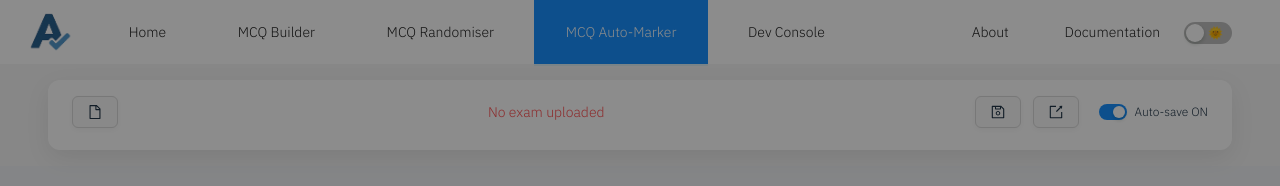
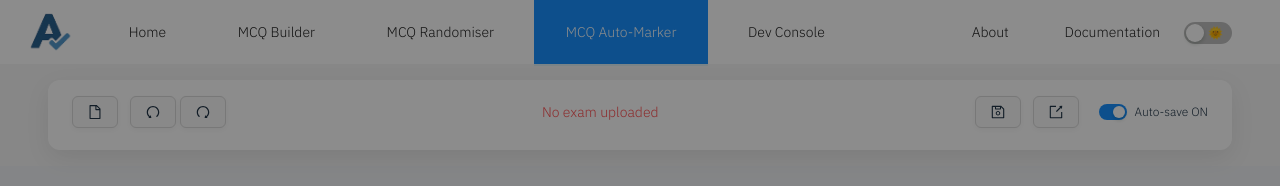
Before and after one commit to uoa-compsci399-2025-s1/capstone-project-2025-s1-team-11, a React (Vite) app in the folder client/: page /marker in a window 1280 px wide. Shown: the top 186 px of the page. Built offline with nearby package versions, Linux system fonts and the light colour scheme.

Commit message:
feat: Implement undo/redo functionality with keyboard shortcuts and UI improvements

```diff
--- a/client/package.json
+++ b/client/package.json
@@ -37,7 +37,7 @@
     "@tiptap/starter-kit": "^2.11.7",
     "antd": "^5.24.9",
     "docx": "^9.5.0",
-    "docxtemplater": "^3.61.2",
+    "docxtemplater": "^3.62.2",
     "docxtemplater-image-module-free": "^1.1.1",
     "exceljs": "^4.4.0",
     "fast-xml-parser": "^5.2.2",
@@ -46,7 +46,7 @@
     "jszip": "^3.10.1",
     "mammoth": "^1.9.0",
     "mathjax": "^3.2.2",
-    "pizzip": "^3.1.8",
+    "pizzip": "^3.2.0",
     "quill": "^2.0.3",
     "react": "^19.0.0",
     "react-dom": "^19.0.0",
--- a/client/src/components/StaticContextBar.jsx
+++ b/client/src/components/StaticContextBar.jsx
@@ -1,12 +1,14 @@
 import React, { useState, useRef, useEffect } from 'react';
 import { Dropdown, Button, Typography, Tag, Tooltip, Alert, Divider, Switch, Spin, message as antdMessage, Modal } from 'antd';
 import { App as AntApp } from 'antd';
-import { FileOutlined, ExportOutlined, SaveOutlined } from '@ant-design/icons';
+import { FileOutlined, ExportOutlined, SaveOutlined, UndoOutlined, RedoOutlined } from '@ant-design/icons';
 import { updateExamField } from "../store/exam/examSlice";
 import { setExamVersions } from "../store/exam/examSlice";
 import { useDispatch, useSelector } from "react-redux";
 import { useFileSystem } from "../hooks/useFileSystem.js";
 import { selectExamData } from '../store/exam/selectors.js';
+import { useHistory } from '../hooks/useHistory';
+import { useKeyboardShortcuts } from '../hooks/useKeyboardShortcuts';
 import CreateExamModal from './CreateExamModal';
 import EditExamModal from './EditExamModal';
 //import { exportExamToPdf } from "../services/exportPdf";
@@ -55,6 +57,7 @@ const StaticContextBar = ({
   });
   // Manual auto-save toggle
   const [autoSaveEnabled, setAutoSaveEnabled] = useState(true);
+  const { canUndo, canRedo, undo, redo } = useHistory();
 
   // Exam progress
 
@@ -266,6 +269,21 @@ const StaticContextBar = ({
     // eslint-disable-next-line react-hooks/exhaustive-deps
   }, [exam, autoSaveEnabled]);
 
+  // Add keyboard shortcuts
+  useKeyboardShortcuts({
+    onUndo: () => {
+      if (canUndo) {
+        undo();
+        message.info('Undo');
+      }
+    },
+    onRedo: () => {
+      if (canRedo) {
+        redo();
+        message.info('Redo');
+      }
+    }
+  });
 
   return (
       <div className="floating-context-bar">
@@ -328,6 +346,41 @@ const StaticContextBar = ({
                     </Tooltip>
                   </div>
                 </Dropdown>
+              </div>
+              {/* Add Undo/Redo buttons */}
+              <div className="context-button" style={{ display: "flex", alignItems: "center", gap: 4 }}>
+                <Tooltip title="Undo (Ctrl+Z)">
+                  <Button
+                      icon={<UndoOutlined />}
+                      onClick={undo}
+                      disabled={!canUndo}
+                      type="text"
+                      style={{
+                        display: 'flex',
+                        alignItems: 'center',
+                        gap: '4px',
+                        color: !canUndo ? 'rgba(0, 0, 0, 0.25)' : 'inherit'
+                      }}
+                  >
+                    <span className="context-button-label">Undo</span>
+                  </Button>
+                </Tooltip>
+                <Tooltip title="Redo (Ctrl+Y)">
+                  <Button
+                      icon={<RedoOutlined />}
+                      onClick={redo}
+                      disabled={!canRedo}
+                      type="text"
+                      style={{
+                        display: 'flex',
+                        alignItems: 'center',
+                        gap: '4px',
+                        color: !canRedo ? 'rgba(0, 0, 0, 0.25)' : 'inherit'
+                      }}
+                  >
+                    <span className="context-button-label">Redo</span>
+                  </Button>
+                </Tooltip>
               </div>
               {exam && (
                   <>
--- /dev/null
+++ b/client/src/hooks/useHistory.js
@@ -0,0 +1,30 @@
+import { useCallback } from 'react';
+import { useDispatch, useSelector } from 'react-redux';
+import { undo, redo, selectCanUndo, selectCanRedo } from '../store/history/historySlice';
+
+export const useHistory = () => {
+  const dispatch = useDispatch();
+  const canUndo = useSelector(selectCanUndo);
+  const canRedo = useSelector(selectCanRedo);
+
+  const handleUndo = useCallback(() => {
+    console.log('useHistory: Undo called, canUndo:', canUndo);
+    if (canUndo) {
+      dispatch(undo());
+    }
+  }, [dispatch, canUndo]);
+
+  const handleRedo = useCallback(() => {
+    console.log('useHistory: Redo called, canRedo:', canRedo);
+    if (canRedo) {
+      dispatch(redo());
+    }
+  }, [dispatch, canRedo]);
+
+  return {
+    canUndo,
+    canRedo,
+    undo: handleUndo,
+    redo: handleRedo,
+  };
+};
--- /dev/null
+++ b/client/src/hooks/useKeyboardShortcuts.js
@@ -0,0 +1,33 @@
+import { useEffect } from 'react';
+
+export const useKeyboardShortcuts = ({ onUndo, onRedo }) => {
+  useEffect(() => {
+    const handleKeyDown = (event) => {
+      // Check if Ctrl/Cmd is pressed
+      if (event.ctrlKey || event.metaKey) {
+        switch (event.key.toLowerCase()) {
+          case 'z':
+            // If shift is also pressed, it's redo (Ctrl+Shift+Z)
+            if (event.shiftKey) {
+              event.preventDefault();
+              onRedo();
+            } else {
+              event.preventDefault();
+              onUndo();
+            }
+            break;
+          case 'y':
+            // Ctrl+Y is also redo
+            event.preventDefault();
+            onRedo();
+            break;
+          default:
+            break;
+        }
+      }
+    };
+
+    window.addEventListener('keydown', handleKeyDown);
+    return () => window.removeEventListener('keydown', handleKeyDown);
+  }, [onUndo, onRedo]);
+};
--- /dev/null
+++ b/client/src/store/history/historyMiddleware.js
@@ -0,0 +1,50 @@
+import { pushState } from './historySlice';
+import { initializeExamState } from '../exam/examSlice';
+
+// List of actions that should be tracked in history
+const TRACKED_ACTIONS = [
+  'exam/addSection',
+  'exam/addQuestion',
+  'exam/updateQuestion',
+  'exam/updateSection',
+  'exam/moveQuestion',
+  'exam/moveSection',
+  'exam/removeQuestion',
+  'exam/removeSection',
+  'exam/updateExamField',
+  'exam/updateExamMetadata',
+  'exam/setExamVersions',
+  'exam/setTeleformOptions'
+];
+
+export const historyMiddleware = store => next => action => {
+  // First, let the action go through
+  const result = next(action);
+
+  // Handle undo/redo actions
+  if (action.type === 'history/undo' || action.type === 'history/redo') {
+    const historyState = store.getState().history;
+    if (historyState.present) {
+      console.log('History middleware: Restoring exam state from history');
+      // Update the exam state with the restored state
+      store.dispatch(initializeExamState(historyState.present.examData));
+    }
+  }
+  // If this is a tracked action, update history
+  else if (TRACKED_ACTIONS.includes(action.type)) {
+    console.log('History middleware: Tracking action:', action.type);
+    // Get the current exam state
+    const currentState = store.getState().exam;
+
+    // Only track if we have exam data
+    if (currentState.examData) {
+      console.log('History middleware: Pushing state to history');
+      // Push a deep copy of the current state to history
+      store.dispatch(pushState(JSON.parse(JSON.stringify(currentState))));
+    } else {
+      console.log('History middleware: No exam data to track');
+    }
+  }
+
+  return result;
+};
--- /dev/null
+++ b/client/src/store/history/historySlice.js
@@ -0,0 +1,80 @@
+import { createSlice } from '@reduxjs/toolkit';
+
+const initialState = {
+  past: [],
+  present: null,
+  future: [],
+  maxHistorySize: 50
+};
+
+const historySlice = createSlice({
+  name: 'history',
+  initialState,
+  reducers: {
+    pushState: (state, action) => {
+      console.log('History slice: Pushing state, past length:', state.past.length);
+      // If we have a present state, move it to past
+      if (state.present !== null) {
+        state.past.push(state.present);
+        // Maintain max history size
+        if (state.past.length > state.maxHistorySize) {
+          state.past.shift();
+        }
+      }
+      // Set new present state
+      state.present = action.payload;
+      // Clear future states as we're creating a new branch
+      state.future = [];
+      console.log('History slice: New state pushed, past length:', state.past.length);
+    },
+
+    undo: (state) => {
+      console.log('History slice: Undo called, past length:', state.past.length);
+      if (state.past.length === 0) {
+        console.log('History slice: Nothing to undo');
+        return;
+      }
+
+      // Move current state to future
+      if (state.present !== null) {
+        state.future.unshift(state.present);
+      }
+
+      // Get the last state from past
+      state.present = state.past.pop();
+      console.log('History slice: Undo complete, past length:', state.past.length, 'future length:', state.future.length);
+    },
+
+    redo: (state) => {
+      console.log('History slice: Redo called, future length:', state.future.length);
+      if (state.future.length === 0) {
+        console.log('History slice: Nothing to redo');
+        return;
+      }
+
+      // Move current state to past
+      if (state.present !== null) {
+        state.past.push(state.present);
+      }
+
+      // Get the first state from future
+      state.present = state.future.shift();
+      console.log('History slice: Redo complete, past length:', state.past.length, 'future length:', state.future.length);
+    },
+
+    clearHistory: (state) => {
+      console.log('History slice: Clearing history');
+      state.past = [];
+      state.future = [];
+    }
+  }
+});
+
+export const { pushState, undo, redo, clearHistory } = historySlice.actions;
+
+// Selectors
+export const selectHistory = (state) => state.history;
+export const selectCanUndo = (state) => state.history.past.length > 0;
+export const selectCanRedo = (state) => state.history.future.length > 0;
+
+export default historySlice.reducer;
--- a/client/src/store/store.js
+++ b/client/src/store/store.js
@@ -1,10 +1,15 @@
 import { configureStore } from "@reduxjs/toolkit";
 import examReducer from "./exam/examSlice";
 import examResultsReducer from '../store/exam/examResultsSlice';
+import historyReducer from './history/historySlice';
+import { historyMiddleware } from './history/historyMiddleware';
 
 export const store = configureStore({
   reducer: {
     exam: examReducer, // ← must be named `exam`
     examResults: examResultsReducer,
+    history: historyReducer,
   },
+  middleware: (getDefaultMiddleware) =>
+    getDefaultMiddleware().concat(historyMiddleware),
 });
```
Also changed, not shown: 1 other file (tests, documents, lock files or other folders).
